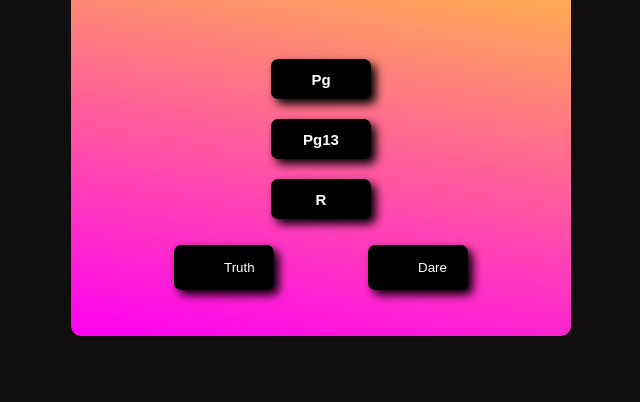
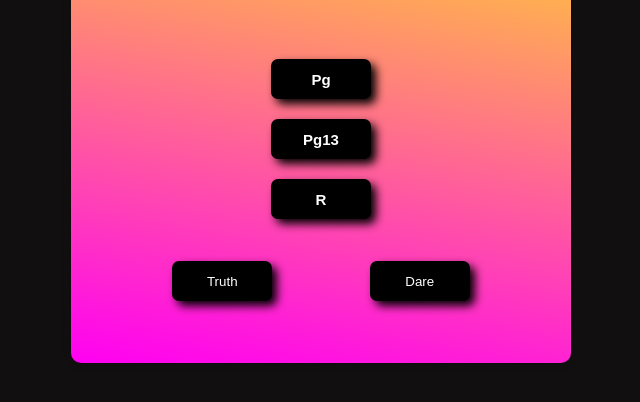
Before and after one commit to francistobi/truth-or-dare-game, a website: page index.html in a window 1280 px wide. Shown: the part 270-672 px from the top of the page, without its empty margins (319-959 px from the left). Drawn offline with Linux system fonts and the light colour scheme.

Commit message:
new commit

```diff
--- a/css-files/tord.css
+++ b/css-files/tord.css
@@ -33,25 +33,23 @@ h2 {
   padding: 10px;
 }
 .options {
-    margin-top: 20px;
-  display:grid;
-  grid-template-columns:repeat(2, 4fr);
-  column-gap: 10px;
-  margin: 10px 25px;
-  padding: 1rem;
+  text-align: center;
+  display: grid;
+  grid-template-columns: repeat(2, 4fr);
+  column-gap: 29px;
+  margin: 10px 15px;
+  padding: 2rem;
 }
 .truth,
 .dare {
   background-color: black;
   color: #fff;
+  width: 100px;
+  height: 40px;
   border: none;
-  width: 50%;
-  max-width: 30px;
-  padding: 15px 50px;
   border-radius: 7px;
   cursor: pointer;
-  margin: 0  auto;
-  align-items: center;
+  margin: 0 auto;
   box-shadow: 5px 5px 10px 0px rgb(0, 0, 0);
 }
 
```
